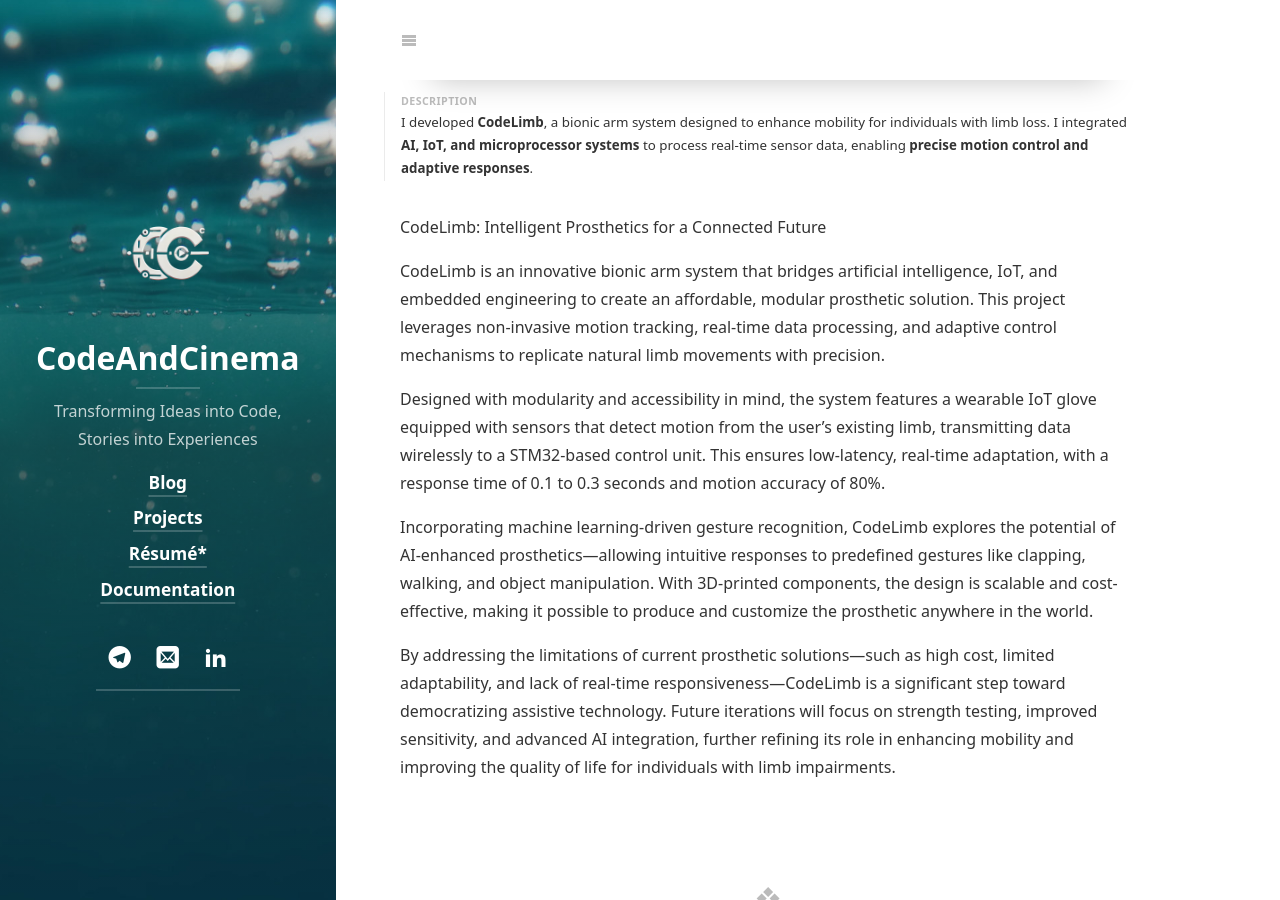
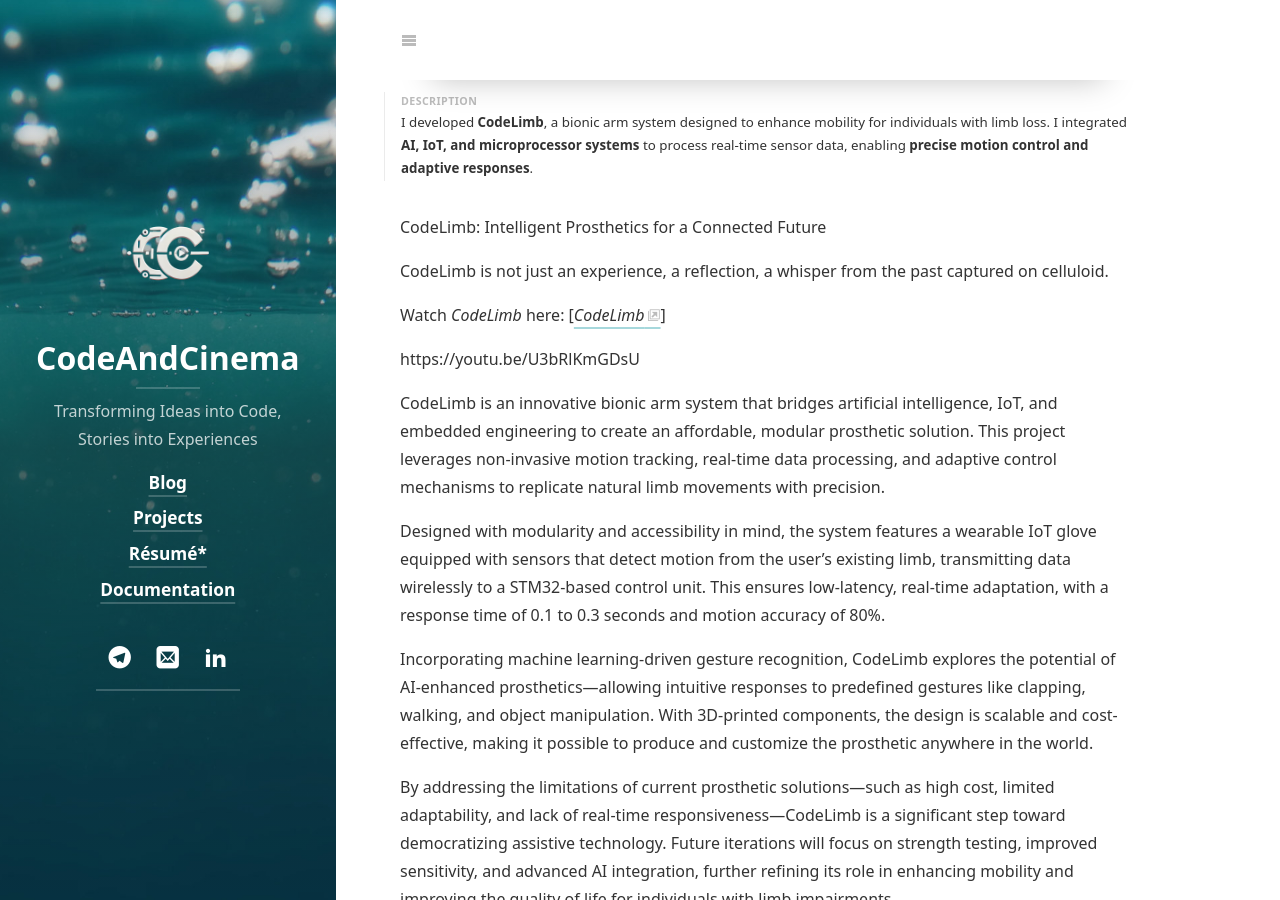
Before and after one commit to CodeByTommy/CodeAndCinema.github.io, a Jekyll site: the page built from _projects/BionicArm.md, in a window 1280 px wide and 900 px high, scrolled down 586 px. Built offline with Jekyll 4.4.1, drawn with Linux system fonts in a browser that asks for light colours; cached includes are drawn as plain includes; nearby versions of some CDN libraries; some web fonts are replaced; library files that are not in the unit come from our copies; a script that is not in the unit is left out.

Commit message:
Update BionicArm.md

```diff
--- a/_projects/BionicArm.md
+++ b/_projects/BionicArm.md
@@ -25,6 +25,12 @@ sitemap: false
 ---
 CodeLimb: Intelligent Prosthetics for a Connected Future
 
+CodeLimb is not just an experience, a reflection, a whisper from the past captured on celluloid.
+
+  Watch *CodeLimb* here: [<a href="https://youtu.be/U3bRlKmGDsU">*CodeLimb*</a>]
+
+  https://youtu.be/U3bRlKmGDsU
+
 CodeLimb is an innovative bionic arm system that bridges artificial intelligence, IoT, and embedded engineering to create an affordable, modular prosthetic solution. This project leverages non-invasive motion tracking, real-time data processing, and adaptive control mechanisms to replicate natural limb movements with precision.
 
 Designed with modularity and accessibility in mind, the system features a wearable IoT glove equipped with sensors that detect motion from the user’s existing limb, transmitting data wirelessly to a STM32-based control unit. This ensures low-latency, real-time adaptation, with a response time of 0.1 to 0.3 seconds and motion accuracy of 80%.
```
